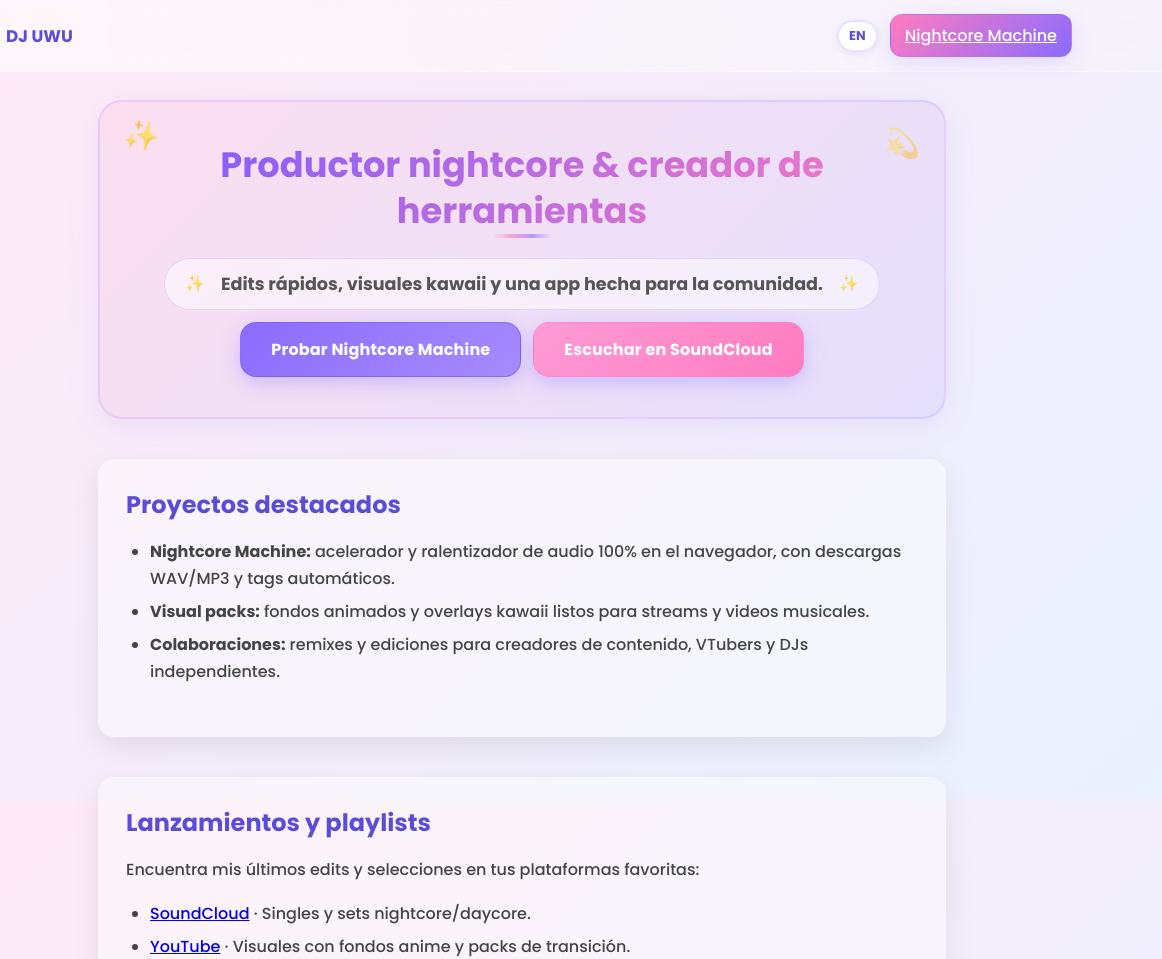
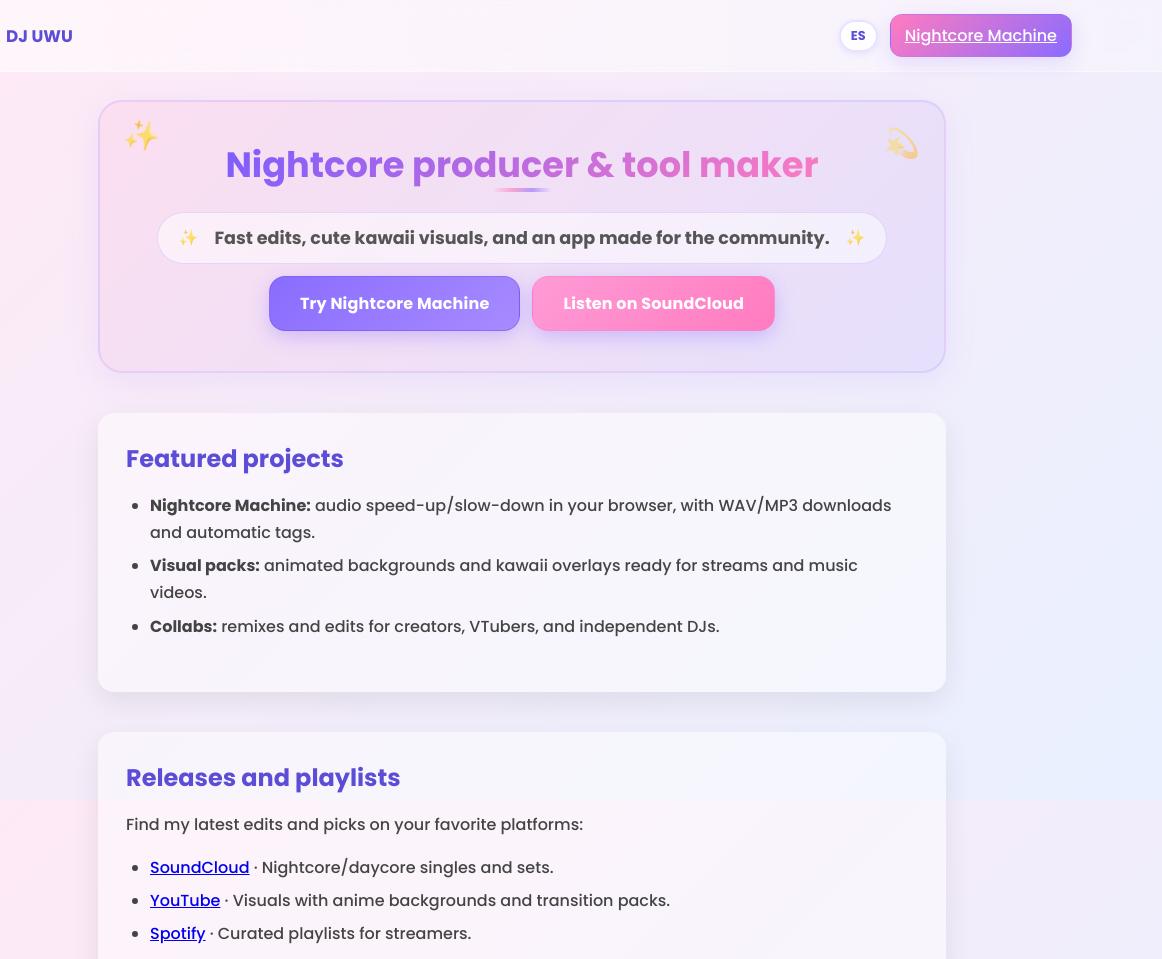
Before and after one commit to deejayuwu/nightcoremachine, a plain HTML site: page index.html in a window 1280 px wide. Shown: the top 959 px of the page, 118-1280 px from the left. Drawn offline with Linux system fonts and the light colour scheme; no server answers.

Commit message:
Add on-page language toggle for portfolio

```diff
--- a/index.html
+++ b/index.html
@@ -1,8 +1,8 @@
 <!DOCTYPE html><html lang="es"><head>
   <meta charset="utf-8">
   <meta name="viewport" content="width=device-width, initial-scale=1">
-  <title>DJ UWU | Portfolio y Nightcore Machine</title>
-  <meta name="description" content="Productor nightcore y creador de herramientas de audio. Escucha mis proyectos, descubre colaboraciones y usa la Nightcore Machine para acelerar o ralentizar tus canciones.">
+  <title id="metaTitle">DJ UWU | Portfolio y Nightcore Machine</title>
+  <meta name="description" content="Productor nightcore y creador de herramientas de audio. Escucha mis proyectos, descubre colaboraciones y usa la Nightcore Machine para acelerar o ralentizar tus canciones." id="metaDescription">
   <meta name="keywords" content="DJ UWU, nightcore, productor, portfolio, proyectos de audio, nightcore machine">
   <meta name="author" content="DJ UWU">
   <meta name="robots" content="index, follow, max-image-preview:large, max-snippet:-1, max-video-preview:-1">
@@ -82,56 +82,56 @@
   <div class="main-wrapper">
     <main class="container" role="main">
       <section class="hero-section">
-        <h1 class="hero-title">Productor nightcore & creador de herramientas</h1>
-        <p class="hero-subtitle">Edits rápidos, visuales kawaii y una app hecha para la comunidad.</p>
+        <h1 class="hero-title" id="heroTitle">Productor nightcore & creador de herramientas</h1>
+        <p class="hero-subtitle" id="heroSubtitle">Edits rápidos, visuales kawaii y una app hecha para la comunidad.</p>
         <div class="actions hero-actions">
-          <a class="cta-button cta-button--violet" href="machine.html">Probar Nightcore Machine</a>
-          <a class="cta-button cta-button--pink" href="https://soundcloud.com/djuwu" target="_blank" rel="noopener">Escuchar en SoundCloud</a>
+          <a class="cta-button cta-button--violet" href="machine.html" id="heroCtaMachine">Probar Nightcore Machine</a>
+          <a class="cta-button cta-button--pink" href="https://soundcloud.com/djuwu" target="_blank" rel="noopener" id="heroCtaSoundcloud">Escuchar en SoundCloud</a>
         </div>
       </section>
 
       <section id="proyectos" class="info-section">
-        <h2>Proyectos destacados</h2>
+        <h2 id="projectsHeading">Proyectos destacados</h2>
         <ul>
-          <li><strong>Nightcore Machine:</strong> acelerador y ralentizador de audio 100% en el navegador, con descargas WAV/MP3 y tags automáticos.</li>
-          <li><strong>Visual packs:</strong> fondos animados y overlays kawaii listos para streams y videos musicales.</li>
-          <li><strong>Colaboraciones:</strong> remixes y ediciones para creadores de contenido, VTubers y DJs independientes.</li>
+          <li id="projectItem1"><strong>Nightcore Machine:</strong> acelerador y ralentizador de audio 100% en el navegador, con descargas WAV/MP3 y tags automáticos.</li>
+          <li id="projectItem2"><strong>Visual packs:</strong> fondos animados y overlays kawaii listos para streams y videos musicales.</li>
+          <li id="projectItem3"><strong>Colaboraciones:</strong> remixes y ediciones para creadores de contenido, VTubers y DJs independientes.</li>
         </ul>
       </section>
 
       <section id="musica" class="info-section">
-        <h2>Lanzamientos y playlists</h2>
-        <p>Encuentra mis últimos edits y selecciones en tus plataformas favoritas:</p>
+        <h2 id="musicHeading">Lanzamientos y playlists</h2>
+        <p id="musicIntro">Encuentra mis últimos edits y selecciones en tus plataformas favoritas:</p>
         <ul>
-          <li><a class="social-link" href="https://soundcloud.com/djuwu" target="_blank" rel="noopener">SoundCloud</a> · Singles y sets nightcore/daycore.</li>
-          <li><a class="social-link" href="https://www.youtube.com/@djuwu" target="_blank" rel="noopener">YouTube</a> · Visuales con fondos anime y packs de transición.</li>
-          <li><a class="social-link" href="https://open.spotify.com/artist/4ztf8P53PUHCNROmV1tK50" target="_blank" rel="noopener">Spotify</a> · Playlists curadas para streamers.</li>
+          <li id="musicItem1"><a class="social-link" href="https://soundcloud.com/djuwu" target="_blank" rel="noopener">SoundCloud</a> · Singles y sets nightcore/daycore.</li>
+          <li id="musicItem2"><a class="social-link" href="https://www.youtube.com/@djuwu" target="_blank" rel="noopener">YouTube</a> · Visuales con fondos anime y packs de transición.</li>
+          <li id="musicItem3"><a class="social-link" href="https://open.spotify.com/artist/4ztf8P53PUHCNROmV1tK50" target="_blank" rel="noopener">Spotify</a> · Playlists curadas para streamers.</li>
         </ul>
       </section>
 
       <section class="info-section">
-        <h2>Servicios</h2>
+        <h2 id="servicesHeading">Servicios</h2>
         <ul>
-          <li>Edición rápida de tracks para shorts, TikTok o reels.</li>
-          <li>Optimización de audio para directos y DJ sets digitales.</li>
-          <li>Consultoría técnica sobre audio web y procesamiento local.</li>
+          <li id="serviceItem1">Edición rápida de tracks para shorts, TikTok o reels.</li>
+          <li id="serviceItem2">Optimización de audio para directos y DJ sets digitales.</li>
+          <li id="serviceItem3">Consultoría técnica sobre audio web y procesamiento local.</li>
         </ul>
       </section>
 
       <section id="contacto" class="support-section">
-        <h2>Conecta conmigo</h2>
-        <p>¿Quieres una colaboración o feedback sobre tu track? Escríbeme o agenda una sesión rápida.</p>
+        <h2 id="connectHeading">Conecta conmigo</h2>
+        <p id="connectIntro">¿Quieres una colaboración o feedback sobre tu track? Escríbeme o agenda una sesión rápida.</p>
         <div class="kofi-button-wrapper">
-          <a href="contact.html" class="contact-button">Enviar mensaje</a>
-          <a href="machine.html" class="cta-button cta-button--violet">Abrir Nightcore Machine</a>
+          <a href="contact.html" class="contact-button" id="contactCta">Enviar mensaje</a>
+          <a href="machine.html" class="cta-button cta-button--violet" id="openMachineCta">Abrir Nightcore Machine</a>
         </div>
         <div class="social-button-group">
-          <a class="social-button" href="https://twitter.com/deejayuwu" target="_blank" rel="noopener">Twitter</a>
-          <a class="social-button" href="https://instagram.com/deejayuwu" target="_blank" rel="noopener">Instagram</a>
-          <a class="social-button" href="https://soundcloud.com/djuwu" target="_blank" rel="noopener">SoundCloud</a>
+          <a class="social-button" href="https://twitter.com/deejayuwu" target="_blank" rel="noopener" id="socialTwitter">Twitter</a>
+          <a class="social-button" href="https://instagram.com/deejayuwu" target="_blank" rel="noopener" id="socialInstagram">Instagram</a>
+          <a class="social-button" href="https://soundcloud.com/djuwu" target="_blank" rel="noopener" id="socialSoundcloud">SoundCloud</a>
         </div>
         <div class="kofi-link-row">
-          <a class="kofi-button-embed" href="https://ko-fi.com/deejayuwu" target="_blank" rel="noopener">Invitar un Ko-fi</a>
+          <a class="kofi-button-embed" href="https://ko-fi.com/deejayuwu" target="_blank" rel="noopener" id="kofiLink">Invitar un Ko-fi</a>
         </div>
       </section>
     </main>
@@ -139,31 +139,12 @@
 
   <footer class="footer">
     <small>
-      Portfolio de DJ UWU · © 2025 · <a href="privacy.html" rel="nofollow">Política de Privacidad</a> ·
-      <a href="terms.html" rel="nofollow">Términos de Uso</a> ·
-      <a href="contact.html">Contacto</a>
+      <span id="footerText">Portfolio de DJ UWU · © 2025</span> · <a href="privacy.html" rel="nofollow" id="footerPrivacy">Política de Privacidad</a> ·
+      <a href="terms.html" rel="nofollow" id="footerTerms">Términos de Uso</a> ·
+      <a href="contact.html" id="footerContact">Contacto</a>
     </small>
   </footer>
-  <script>
-    (function(){
-      const langToggle = document.getElementById('langToggle');
-      if(!langToggle) return;
-
-      const { pathname, search, hash } = window.location;
-      const isEnglish = pathname.startsWith('/en/');
-      langToggle.textContent = isEnglish ? 'ES' : 'EN';
-      langToggle.setAttribute('aria-label', isEnglish ? 'Switch to Spanish' : 'Cambiar a inglés');
-      langToggle.setAttribute('title', isEnglish ? 'Switch to Spanish' : 'Cambiar a inglés');
-
-      langToggle.addEventListener('click', () => {
-        const basePath = pathname.replace(/^\/en/, '') || '/';
-        const targetPath = isEnglish
-          ? `${basePath}${search}${hash}`
-          : `/en${basePath === '/' ? '/' : basePath}${search}${hash}`;
-        window.location.href = targetPath;
-      });
-    })();
-  </script>
+  <script src="js/index-i18n.js"></script>
   <script>
     (function(){
       const bg = document.getElementById('bg');
--- /dev/null
+++ b/js/index-i18n.js
@@ -0,0 +1,134 @@
+(function(){
+  const translations = {
+    es: {
+      title: "DJ UWU | Portfolio y Nightcore Machine",
+      description: "Productor nightcore y creador de herramientas de audio. Escucha mis proyectos, descubre colaboraciones y usa la Nightcore Machine para acelerar o ralentizar tus canciones.",
+      langToggle: { text: "EN", label: "Cambiar a inglés" },
+      heroTitle: "Productor nightcore & creador de herramientas",
+      heroSubtitle: "Edits rápidos, visuales kawaii y una app hecha para la comunidad.",
+      heroCtaMachine: "Probar Nightcore Machine",
+      heroCtaSoundcloud: "Escuchar en SoundCloud",
+      projectsHeading: "Proyectos destacados",
+      projectItem1: "<strong>Nightcore Machine:</strong> acelerador y ralentizador de audio 100% en el navegador, con descargas WAV/MP3 y tags automáticos.",
+      projectItem2: "<strong>Visual packs:</strong> fondos animados y overlays kawaii listos para streams y videos musicales.",
+      projectItem3: "<strong>Colaboraciones:</strong> remixes y ediciones para creadores de contenido, VTubers y DJs independientes.",
+      musicHeading: "Lanzamientos y playlists",
+      musicIntro: "Encuentra mis últimos edits y selecciones en tus plataformas favoritas:",
+      musicItem1: "<a class=\"social-link\" href=\"https://soundcloud.com/djuwu\" target=\"_blank\" rel=\"noopener\">SoundCloud</a> · Singles y sets nightcore/daycore.",
+      musicItem2: "<a class=\"social-link\" href=\"https://www.youtube.com/@djuwu\" target=\"_blank\" rel=\"noopener\">YouTube</a> · Visuales con fondos anime y packs de transición.",
+      musicItem3: "<a class=\"social-link\" href=\"https://open.spotify.com/artist/4ztf8P53PUHCNROmV1tK50\" target=\"_blank\" rel=\"noopener\">Spotify</a> · Playlists curadas para streamers.",
+      servicesHeading: "Servicios",
+      serviceItem1: "Edición rápida de tracks para shorts, TikTok o reels.",
+      serviceItem2: "Optimización de audio para directos y DJ sets digitales.",
+      serviceItem3: "Consultoría técnica sobre audio web y procesamiento local.",
+      connectHeading: "Conecta conmigo",
+      connectIntro: "¿Quieres una colaboración o feedback sobre tu track? Escríbeme o agenda una sesión rápida.",
+      contactCta: "Enviar mensaje",
+      openMachineCta: "Abrir Nightcore Machine",
+      socialTwitter: "Twitter",
+      socialInstagram: "Instagram",
+      socialSoundcloud: "SoundCloud",
+      kofiLink: "Invitar un Ko-fi",
+      footerText: "Portfolio de DJ UWU · © 2025",
+      footerPrivacy: "Política de Privacidad",
+      footerTerms: "Términos de Uso",
+      footerContact: "Contacto"
+    },
+    en: {
+      title: "DJ UWU | Portfolio and Nightcore Machine",
+      description: "Nightcore producer and audio tool creator. Listen to my projects, discover collabs, and use the Nightcore Machine to speed up or slow down your songs.",
+      langToggle: { text: "ES", label: "Switch to Spanish" },
+      heroTitle: "Nightcore producer & tool maker",
+      heroSubtitle: "Fast edits, cute kawaii visuals, and an app made for the community.",
+      heroCtaMachine: "Try Nightcore Machine",
+      heroCtaSoundcloud: "Listen on SoundCloud",
+      projectsHeading: "Featured projects",
+      projectItem1: "<strong>Nightcore Machine:</strong> audio speed-up/slow-down in your browser, with WAV/MP3 downloads and automatic tags.",
+      projectItem2: "<strong>Visual packs:</strong> animated backgrounds and kawaii overlays ready for streams and music videos.",
+      projectItem3: "<strong>Collabs:</strong> remixes and edits for creators, VTubers, and independent DJs.",
+      musicHeading: "Releases and playlists",
+      musicIntro: "Find my latest edits and picks on your favorite platforms:",
+      musicItem1: "<a class=\"social-link\" href=\"https://soundcloud.com/djuwu\" target=\"_blank\" rel=\"noopener\">SoundCloud</a> · Nightcore/daycore singles and sets.",
+      musicItem2: "<a class=\"social-link\" href=\"https://www.youtube.com/@djuwu\" target=\"_blank\" rel=\"noopener\">YouTube</a> · Visuals with anime backgrounds and transition packs.",
+      musicItem3: "<a class=\"social-link\" href=\"https://open.spotify.com/artist/4ztf8P53PUHCNROmV1tK50\" target=\"_blank\" rel=\"noopener\">Spotify</a> · Curated playlists for streamers.",
+      servicesHeading: "Services",
+      serviceItem1: "Fast track edits for shorts, TikTok, or reels.",
+      serviceItem2: "Audio optimization for live streams and digital DJ sets.",
+      serviceItem3: "Technical consulting on web audio and local processing.",
+      connectHeading: "Connect with me",
+      connectIntro: "Want a collab or feedback on your track? Message me or book a quick session.",
+      contactCta: "Send message",
+      openMachineCta: "Open Nightcore Machine",
+      socialTwitter: "Twitter",
+      socialInstagram: "Instagram",
+      socialSoundcloud: "SoundCloud",
+      kofiLink: "Send a Ko-fi",
+      footerText: "DJ UWU portfolio · © 2025",
+      footerPrivacy: "Privacy Policy",
+      footerTerms: "Terms of Use",
+      footerContact: "Contact"
+    }
+  };
+
+  const textIds = [
+    "heroTitle","heroSubtitle","heroCtaMachine","heroCtaSoundcloud",
+    "projectsHeading","projectItem1","projectItem2","projectItem3",
+    "musicHeading","musicIntro","musicItem1","musicItem2","musicItem3",
+    "servicesHeading","serviceItem1","serviceItem2","serviceItem3",
+    "connectHeading","connectIntro","contactCta","openMachineCta",
+    "socialTwitter","socialInstagram","socialSoundcloud","kofiLink",
+    "footerText","footerPrivacy","footerTerms","footerContact"
+  ];
+
+  function detectLanguage(){
+    const saved = localStorage.getItem('preferredLanguage');
+    if(saved === 'es' || saved === 'en') return saved;
+    const browser = navigator.language || navigator.userLanguage;
+    if(browser && browser.startsWith('en')) return 'en';
+    return 'es';
+  }
+
+  function applyTranslations(lang){
+    const t = translations[lang];
+    if(!t) return;
+
+    document.documentElement.lang = lang;
+
+    const metaTitle = document.getElementById('metaTitle');
+    if(metaTitle) metaTitle.textContent = t.title;
+
+    const metaDesc = document.getElementById('metaDescription');
+    if(metaDesc) metaDesc.setAttribute('content', t.description);
+
+    textIds.forEach(id => {
+      const el = document.getElementById(id);
+      if(!el) return;
+      const value = t[id];
+      if(typeof value === 'string'){
+        el.innerHTML = value;
+      }
+    });
+
+    const toggle = document.getElementById('langToggle');
+    if(toggle){
+      toggle.textContent = t.langToggle.text;
+      toggle.setAttribute('aria-label', t.langToggle.label);
+      toggle.setAttribute('title', t.langToggle.label);
+    }
+
+    localStorage.setItem('preferredLanguage', lang);
+  }
+
+  document.addEventListener('DOMContentLoaded', () => {
+    const lang = detectLanguage();
+    applyTranslations(lang);
+
+    const toggle = document.getElementById('langToggle');
+    if(toggle){
+      toggle.addEventListener('click', () => {
+        const newLang = (document.documentElement.lang === 'es') ? 'en' : 'es';
+        applyTranslations(newLang);
+      });
+    }
+  });
+})();
```
